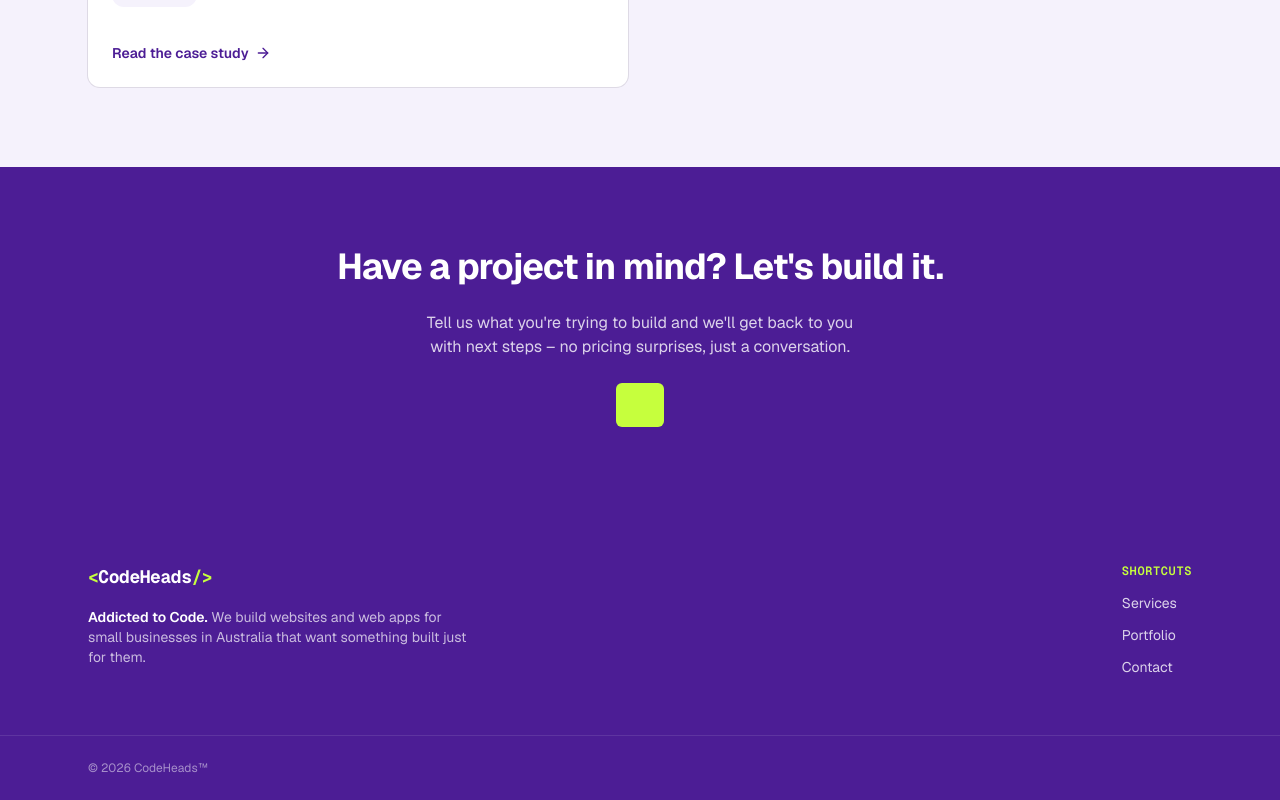
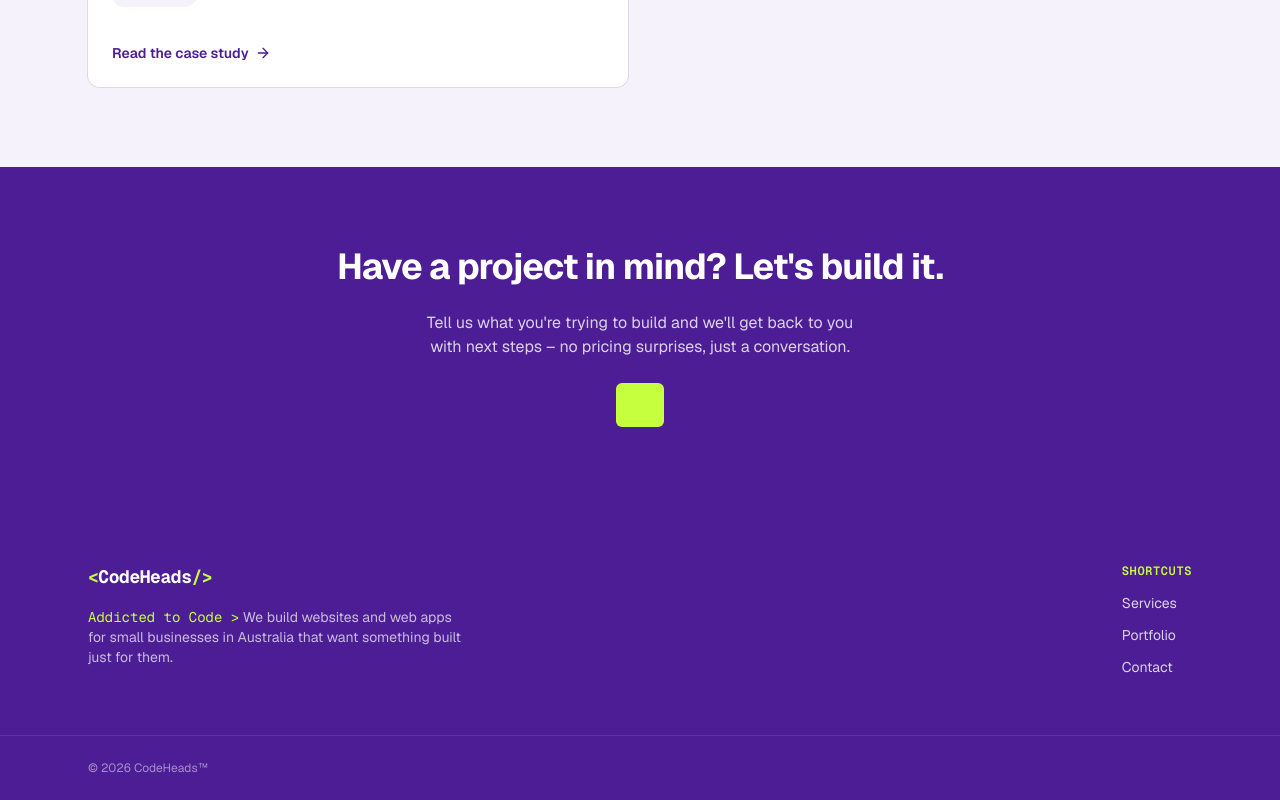
Before and after one commit to CodeHeadsAu/codeheads, a Next.js app: page / in a window 1280 px wide. Shown: the part 1398-2198 px from the top of the page. Built offline with nearby package versions, Linux system fonts and the light colour scheme.

Commit message:
Restyle footer tagline as a prompt-style prefix
"Addicted to Code >" now reads as a lime, monospace prefix ahead of
the plain-weight sentence, instead of bolding either half.

Co-Authored-By: Claude Sonnet 5 <noreply@anthropic.com>

```diff
--- a/src/components/site-footer.tsx
+++ b/src/components/site-footer.tsx
@@ -18,7 +18,7 @@ export function SiteFooter() {
         <div className="max-w-sm">
           <Logo dark />
           <p className="mt-4 text-sm text-white/70">
-            <span className="font-semibold text-white">Addicted to Code.</span>{" "}
+            <span className="font-mono text-lime">Addicted to Code &gt;</span>{" "}
             We build websites and web apps for small businesses in Australia
             that want something built just for them.
           </p>
```
